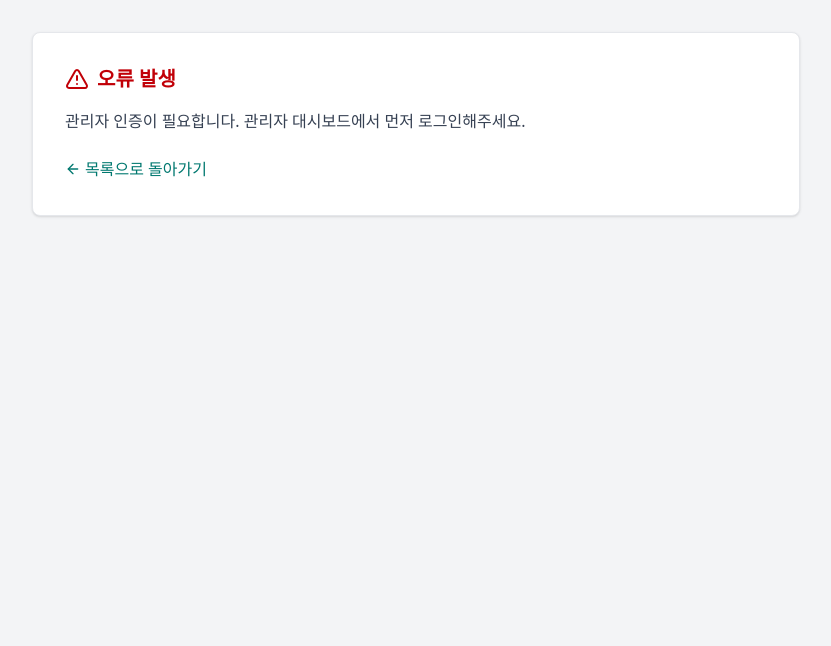
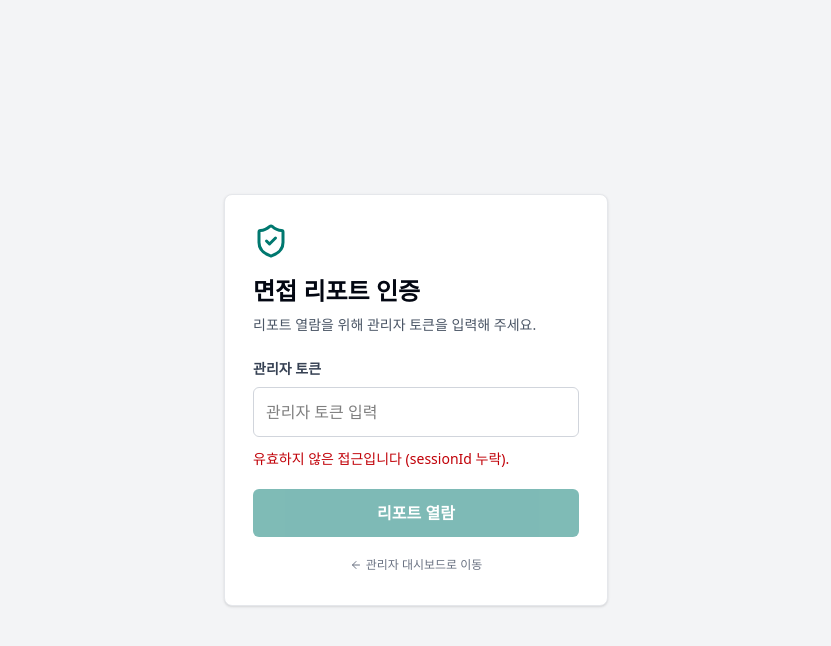
Before and after one commit to Jakeisreal/Culture-fit, a Next.js app: page /admin/report in a window 1280 px wide. Shown: the top 646 px of the page, without its empty margins (224-1055 px from the left). Built offline with nearby package versions, Linux system fonts and the light colour scheme.

Commit message:
fix: persist admin token in localStorage and support in-page authentication on report view

```diff
--- a/pages/admin.js
+++ b/pages/admin.js
@@ -31,6 +31,7 @@ export default function AdminDashboard() {
       });
       const body = await response.json();
       if (!response.ok || !body.ok) throw new Error(body.message || '현황 조회에 실패했습니다.');
+      localStorage.setItem('culture_fit_admin_token', adminToken);
       sessionStorage.setItem('culture_fit_admin_token', adminToken);
       setData(body);
     } catch (loadError) {
@@ -42,7 +43,11 @@ export default function AdminDashboard() {
   }, []);
 
   useEffect(() => {
-    const savedToken = sessionStorage.getItem('culture_fit_admin_token') || '';
+    const savedToken =
+      (typeof window !== 'undefined' &&
+        (localStorage.getItem('culture_fit_admin_token') ||
+          sessionStorage.getItem('culture_fit_admin_token'))) ||
+      '';
     if (savedToken) {
       setToken(savedToken);
       loadStatus(savedToken);
--- a/pages/admin/report.js
+++ b/pages/admin/report.js
@@ -8,13 +8,20 @@ export default function AdminReportPage() {
   const [loading, setLoading] = useState(true);
   const [token, setToken] = useState('');
 
+  const [inputToken, setInputToken] = useState('');
+
   const loadReport = useCallback(async (adminToken, sessionId) => {
+    setLoading(true);
+    setError('');
     try {
       const response = await fetch(`/api/admin/report?sessionId=${encodeURIComponent(sessionId)}`, {
         headers: { Authorization: `Bearer ${adminToken}` },
       });
       const body = await response.json();
       if (!response.ok || !body.ok) throw new Error(body.message || '리포트 조회에 실패했습니다.');
+      localStorage.setItem('culture_fit_admin_token', adminToken);
+      sessionStorage.setItem('culture_fit_admin_token', adminToken);
+      setToken(adminToken);
       setData(body.report);
     } catch (err) {
       setError(err.message);
@@ -24,18 +31,15 @@ export default function AdminReportPage() {
   }, []);
 
   useEffect(() => {
-    const savedToken = sessionStorage.getItem('culture_fit_admin_token') || '';
-    setToken(savedToken);
+    if (typeof window !== 'undefined') {
+      const savedToken =
+        localStorage.getItem('culture_fit_admin_token') ||
+        sessionStorage.getItem('culture_fit_admin_token') ||
+        '';
+      setToken(savedToken);
 
-    if (typeof window !== 'undefined') {
       const params = new URLSearchParams(window.location.search);
       const sessionId = params.get('sessionId');
-
-      if (!savedToken) {
-        setError('관리자 인증이 필요합니다. 관리자 대시보드에서 먼저 로그인해주세요.');
-        setLoading(false);
-        return;
-      }
 
       if (!sessionId) {
         setError('유효하지 않은 접근입니다 (sessionId 누락).');
@@ -43,9 +47,25 @@ export default function AdminReportPage() {
         return;
       }
 
-      loadReport(savedToken, sessionId);
+      if (savedToken) {
+        loadReport(savedToken, sessionId);
+      } else {
+        setLoading(false);
+      }
     }
   }, [loadReport]);
+
+  const handleManualAuth = (e) => {
+    e.preventDefault();
+    if (!inputToken) return;
+    const params = new URLSearchParams(window.location.search);
+    const sessionId = params.get('sessionId');
+    if (!sessionId) {
+      setError('sessionId가 누락되었습니다.');
+      return;
+    }
+    loadReport(inputToken, sessionId);
+  };
 
   if (loading) {
     return (
@@ -55,18 +75,73 @@ export default function AdminReportPage() {
     );
   }
 
+  if (!token && !data) {
+    return (
+      <main className="min-h-screen bg-gray-100 flex items-center justify-center p-4">
+        <form
+          onSubmit={handleManualAuth}
+          className="w-full max-w-sm rounded-lg border border-gray-200 bg-white p-7 shadow-sm"
+        >
+          <ShieldCheck className="h-9 w-9 text-teal-700 mb-4" />
+          <h1 className="text-2xl font-bold text-gray-950">면접 리포트 인증</h1>
+          <p className="mt-2 text-sm text-gray-600">리포트 열람을 위해 관리자 토큰을 입력해 주세요.</p>
+          <label htmlFor="report-admin-token" className="mt-6 block text-sm font-semibold text-gray-700">
+            관리자 토큰
+          </label>
+          <input
+            id="report-admin-token"
+            type="password"
+            autoComplete="current-password"
+            value={inputToken}
+            onChange={(e) => setInputToken(e.target.value)}
+            placeholder="관리자 토큰 입력"
+            className="mt-2 w-full rounded-md border border-gray-300 px-3 py-3 outline-none focus:border-teal-600 focus:ring-2 focus:ring-teal-100"
+          />
+          {error && <p role="alert" className="mt-3 text-sm text-red-700">{error}</p>}
+          <button
+            type="submit"
+            disabled={!inputToken}
+            className="mt-5 inline-flex w-full items-center justify-center gap-2 rounded-md bg-teal-700 px-4 py-3 font-semibold text-white hover:bg-teal-800 disabled:opacity-50"
+          >
+            리포트 열람
+          </button>
+          <div className="mt-4 text-center">
+            <a href="/admin" className="text-xs text-gray-500 hover:text-teal-700 inline-flex items-center gap-1">
+              <ArrowLeft className="w-3 h-3" /> 관리자 대시보드로 이동
+            </a>
+          </div>
+        </form>
+      </main>
+    );
+  }
+
   if (error || !data) {
     return (
-      <div className="min-h-screen bg-gray-100 p-8">
-        <div className="max-w-3xl mx-auto bg-white p-8 rounded-lg shadow-sm border border-gray-200">
+      <div className="min-h-screen bg-gray-100 p-8 flex items-center justify-center">
+        <div className="max-w-md w-full bg-white p-8 rounded-lg shadow-sm border border-gray-200">
           <div className="flex items-center text-red-700 mb-4">
             <AlertTriangle className="mr-2" />
-            <h1 className="text-xl font-bold">오류 발생</h1>
+            <h1 className="text-xl font-bold">리포트 조회 실패</h1>
           </div>
-          <p className="text-gray-700">{error}</p>
-          <a href="/admin" className="mt-6 inline-flex items-center text-teal-700 hover:underline">
-            <ArrowLeft className="w-4 h-4 mr-1" /> 목록으로 돌아가기
-          </a>
+          <p className="text-gray-700 text-sm mb-6">{error}</p>
+          <div className="flex gap-3">
+            <button
+              type="button"
+              onClick={() => {
+                setToken('');
+                setError('');
+              }}
+              className="flex-1 rounded-md bg-teal-700 py-2.5 text-sm font-semibold text-white hover:bg-teal-800"
+            >
+              토큰 다시 입력
+            </button>
+            <a
+              href="/admin"
+              className="flex-1 inline-flex items-center justify-center rounded-md border border-gray-300 py-2.5 text-sm font-semibold text-gray-700 hover:bg-gray-50"
+            >
+              <ArrowLeft className="w-4 h-4 mr-1" /> 목록으로
+            </a>
+          </div>
         </div>
       </div>
     );
```
